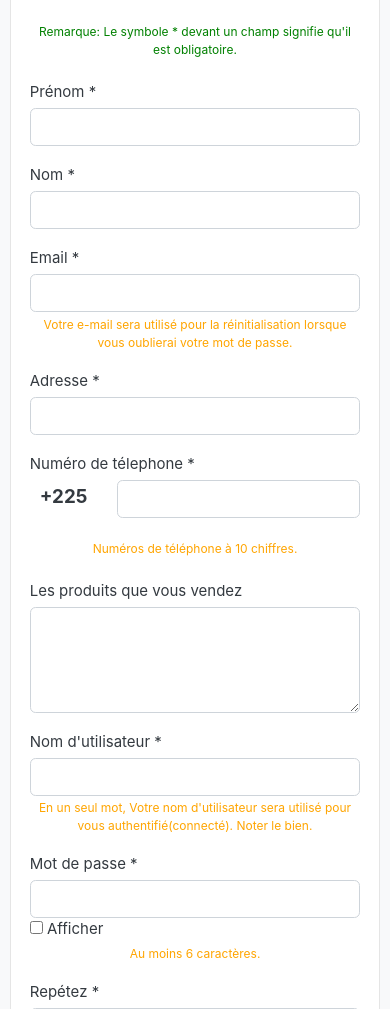
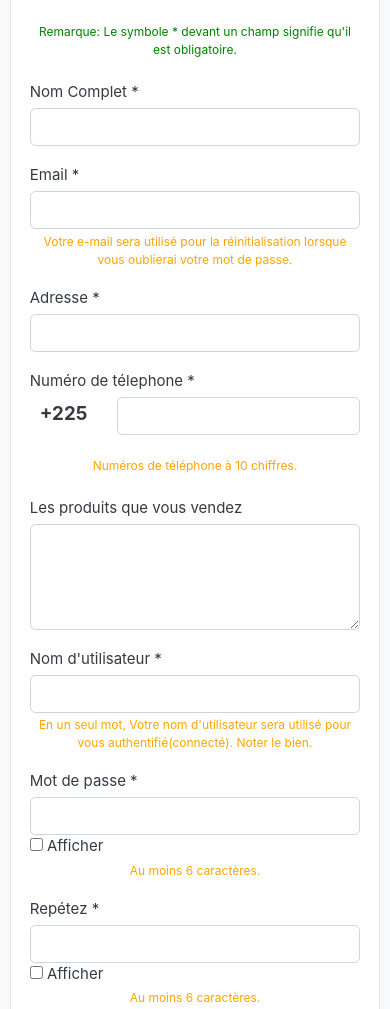
Before and after one commit to Hydra16LeGrand/baradjise-shop, a Django app: page /Vendeur/inscription in a window 390 px wide. Shown: the part 89-1098 px from the top of the page. Run offline with Django 3.2, Linux system fonts and the light colour scheme; some libraries are stand-ins or nearby versions; some web fonts are replaced.

Commit message:
suppression de prenom pour nom complet

```diff
--- a/Client/templates/Client/dashboard.html
+++ b/Client/templates/Client/dashboard.html
@@ -10,7 +10,7 @@
 							<a href="{{ client.profil }}"><img class="rounded-circle img-sm border" src="{{ client.profil }}"></a>
 						</div>
 						<div class="text">
-							<strong> {{ client.user.first_name }} {{ client.user.last_name }} </strong> <br>
+							<strong> {{ client.user.last_name }} </strong> <br>
 							{{ client.user.email }} <br>
 						</div>
 				</figure>
--- a/Client/templates/Vendeur/dashboard.html
+++ b/Client/templates/Vendeur/dashboard.html
@@ -12,7 +12,7 @@
 							<img class="rounded-circle img-sm border" src="{{ vendeur.profil }}">
 						</div>
 						<div class="text">
-							<strong> {{ vendeur.user.first_name }} {{ vendeur.user.last_name }}</strong> <br>
+							<strong> {{ vendeur.user.last_name }}</strong> <br>
 							{{ vendeur.user.email }} <br>
 							<a href="{% url 'modifier_infos_vendeur' %}" class="btn-link"> Modifier</a><br>
 						</div>
--- a/Client/templates/Vendeur/inscription.html
+++ b/Client/templates/Vendeur/inscription.html
@@ -1,6 +1,4 @@
-
 {% load static %}
-
 {% if message %}
   <div class="alert alert-danger  alert-dismissible fade show" role="alert">
       <center>{{ message }}</center>
@@ -56,12 +54,8 @@
 							<center style="color:green;">Remarque: Le symbole * devant un champ signifie qu'il est obligatoire.</center>
 						</small><br>
 						<div class="form-row">
-							<div class="col-12 col-md-6 form-group">
-								<label>Prénom *</label>
-							  	<input value="{{ form.prenom }}" name="prenom" type="text" class="form-control" required>
-							</div> <!-- form-group end.// -->
-							<div class="col-12 col-md-6 form-group">
-								<label>Nom *</label>
+							<div class="col-md-12 col-12 col-sm-12 col-lg-12 col-xl-12 form-group">
+								<label>Nom Complet *</label>
 							  	<input value="{{ form.nom }}" name="nom" type="text" class="form-control" placeholder="" required>
 							</div> <!-- form-group end.// -->
 						</div> <!-- form-row end.// -->
--- a/Client/views.py
+++ b/Client/views.py
@@ -61,7 +61,6 @@ class Acces:
 									password=form.get('mdp'),
 									email=form.get('email'),
 									last_name=form.get('nom'),
-									first_name=form.get('prenom'),
 									is_active=True)
 
 							except Exception as e:
@@ -890,8 +889,7 @@ class Vendeur:
 									username=form.get('username'),
 									password=form.get('mdp'),
 									email=form.get('email'),
-									last_name=form.get('nom'),
-									first_name=form.get('prenom'))
+									last_name=form.get('nom'))
 							except Exception as e:
 								return render(request, "Vendeur/inscription.html", {
 									'message': "Erreur lors de la création du compte. Si le problème persiste, veuillez nous contacter au 0556748529",
@@ -913,7 +911,7 @@ class Vendeur:
 									})
 								else:
 									try:
-										message = f"Un nouveau compte vendeur vient d'être crée.\nNom : {form.get('nom')} {form.get('prenom')}\nContact : {form.get('contact1')}"
+										message = f"Un nouveau compte vendeur vient d'être crée.\nNom : {form.get('nom')}\nContact : {form.get('contact1')}"
 										send_mail(
 
 											"Création d'un compte vendeur.",
```
Also changed, not shown: Client/templates/Client/inscription.html (+2 -6 lines).
